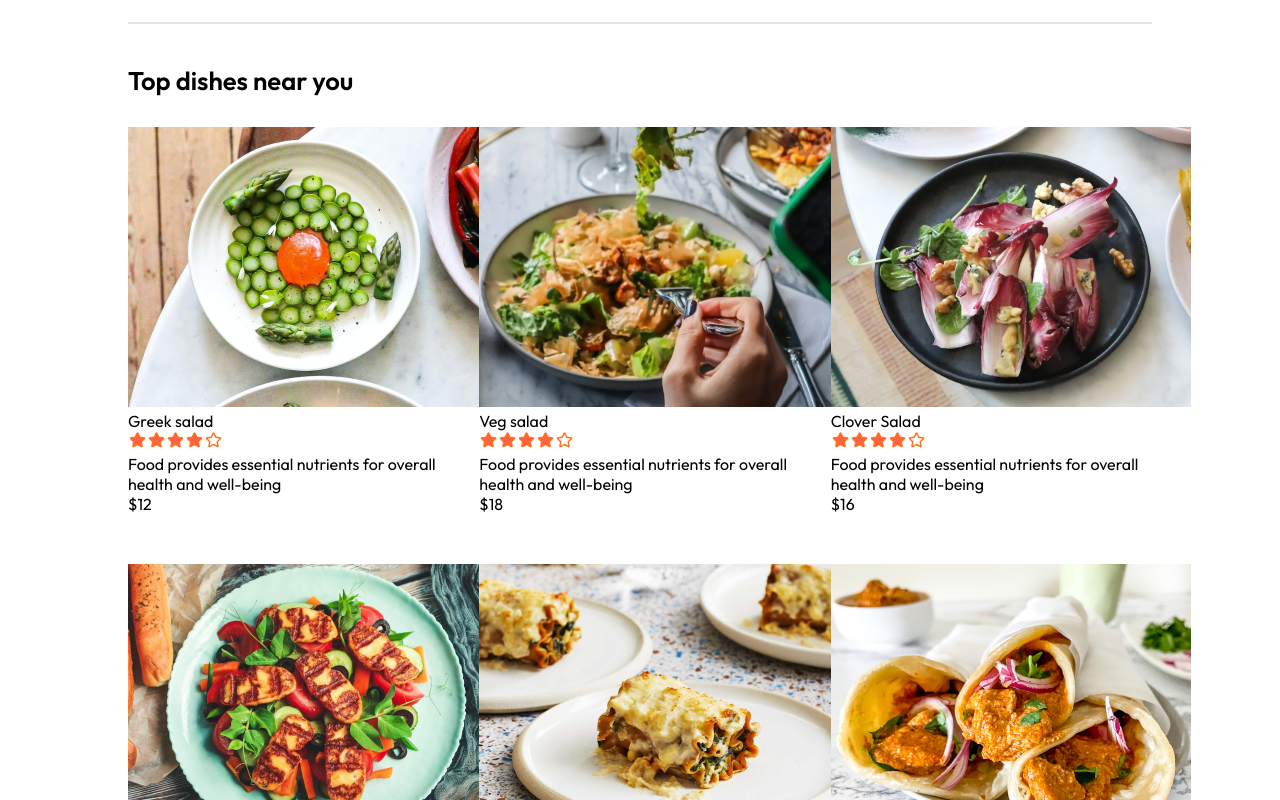
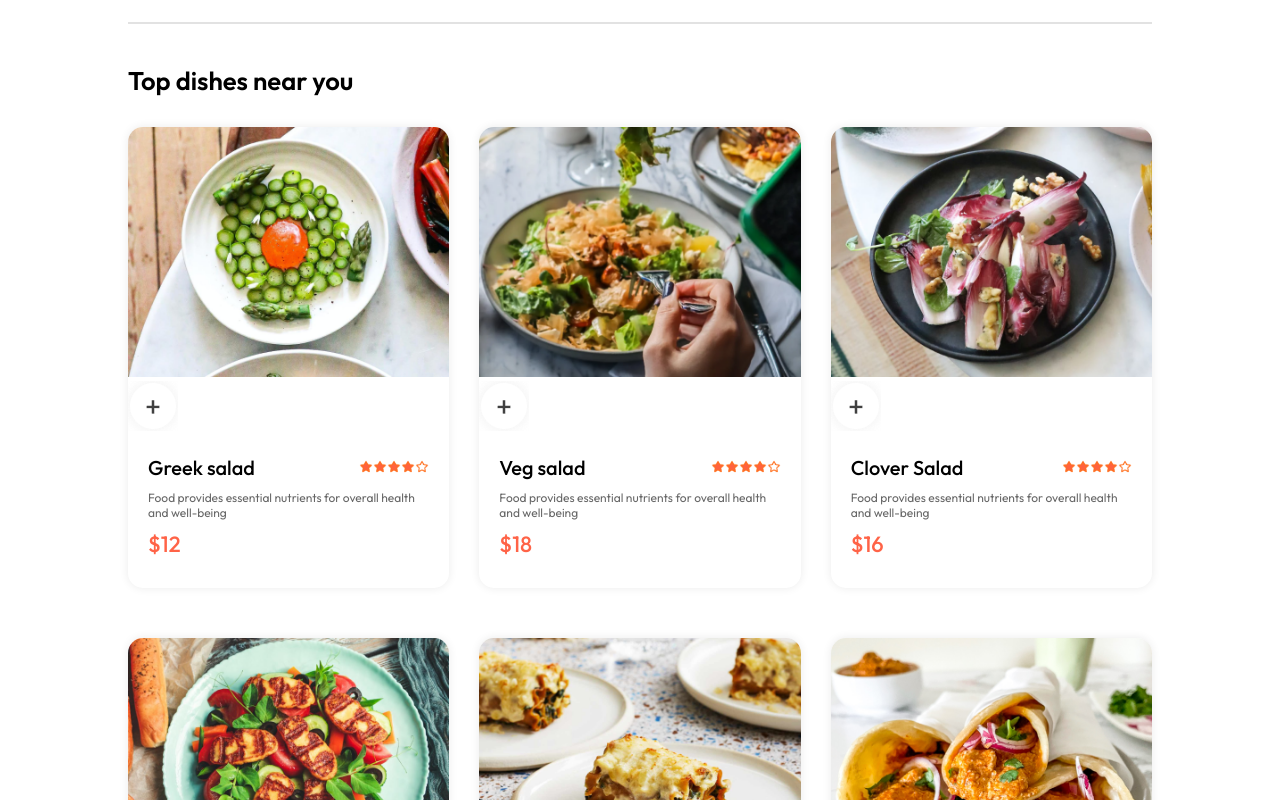
Before and after one commit to Induja-Karalliyadda/Food-Delivery-Front-end, a React (Vite) app: page / in a window 1280 px wide. Shown: the part 900-1700 px from the top of the page. Built offline with nearby package versions, Linux system fonts and the light colour scheme.

Commit message:
add item count update

```diff
--- a/src/components/FoodItem/FoodItem.css
+++ b/src/components/FoodItem/FoodItem.css
@@ -0,0 +1,42 @@
+.food-itam{
+    width: 100%;
+    margin: auto;
+    border-radius: 15px;
+    box-shadow: 0px 0px 10px #00000015;
+    transition: 0.3s;
+    animation: fadeIn 1s;
+}
+.food-item-image{
+    width: 100%;
+    border-radius: 15px 15px 0px 0px;
+
+}
+.food-item-info{
+   padding: 20px;
+
+}
+.food-item-name-rating{
+    display: flex;
+    justify-content: space-between;
+    align-items: center;
+    margin-bottom: 10px;
+}
+.food-item-name-rating p{
+    font-size: 20px;
+    font-weight: 500;
+
+}
+.food-item-name-rating img{
+    width: 70px;
+}
+.food-item-desc{
+  color: #676767;
+  font-size: 12px;
+
+}
+.food-item-price{
+    color: tomato;
+    font-size: 22px;
+    font-weight: 500;
+    margin: 10px 0px;
+}
--- a/src/components/FoodItem/FoodItem.jsx
+++ b/src/components/FoodItem/FoodItem.jsx
@@ -1,11 +1,20 @@
+import { useState } from 'react'
 import { assets } from '../../assets/assets'
 import './FoodItem.css'
 
-function FoodItem({id,name,price,description,image}) {
+const FoodItem = ({id,name,price,description,image}) => {
+    const [itemCount,setItemCount]=useState(0);
   return (
-    <div className='food-itam'>
+    <div>
+      <div className='food-itam'>
         <div className="food-item-img-container">
             <img className='food-item-image' src={image} alt="" />
+            {
+                !itemCount
+                ?<img className='add' onClick={()=>setItemCount(prev=>prev+1)} src={assets.add_icon_white}alt=''/>
+                :<div className='food-item-counter'>
+                    </div>
+            }
         </div>
         <div className="food-item-info">
             <div className="food-item-name-rating">
@@ -16,6 +25,7 @@
                 <div className="food-item-price">${price}</div>
         </div>
         </div>
+    </div>
   )
 }
 
```
